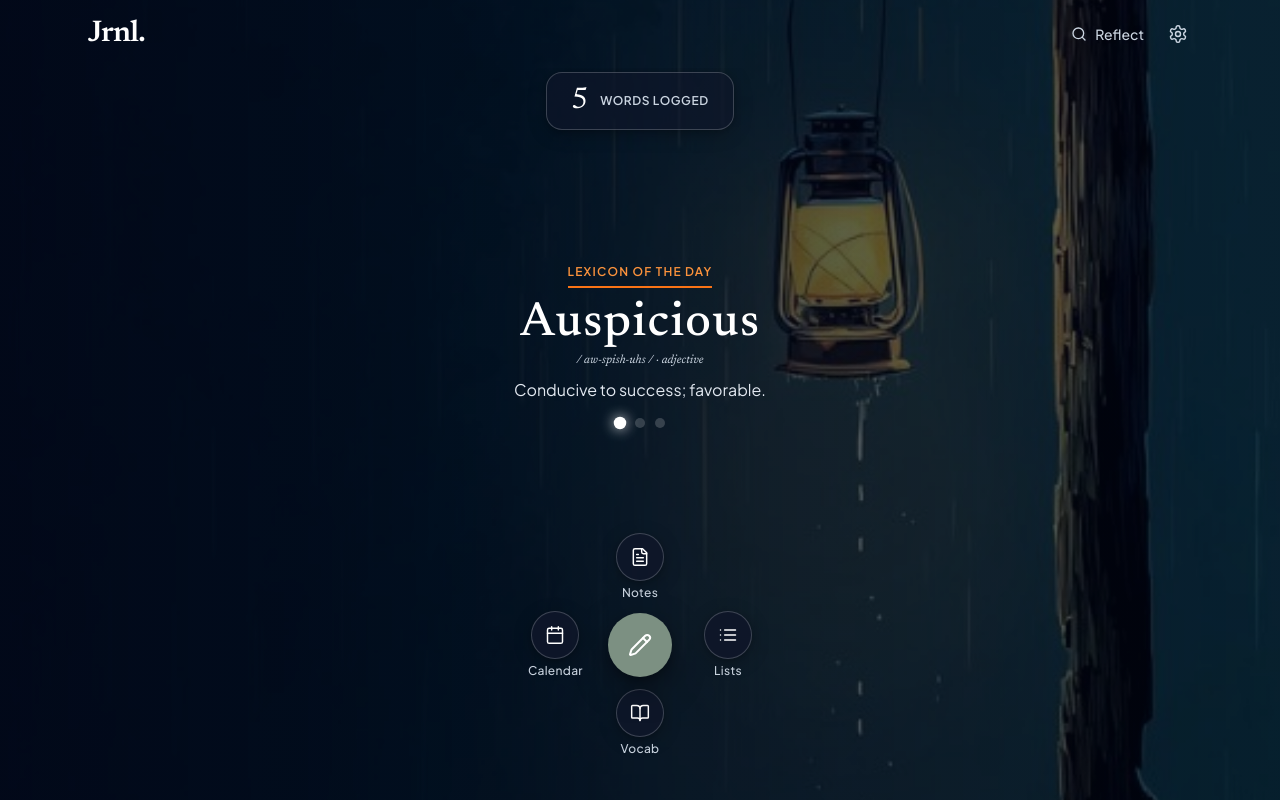
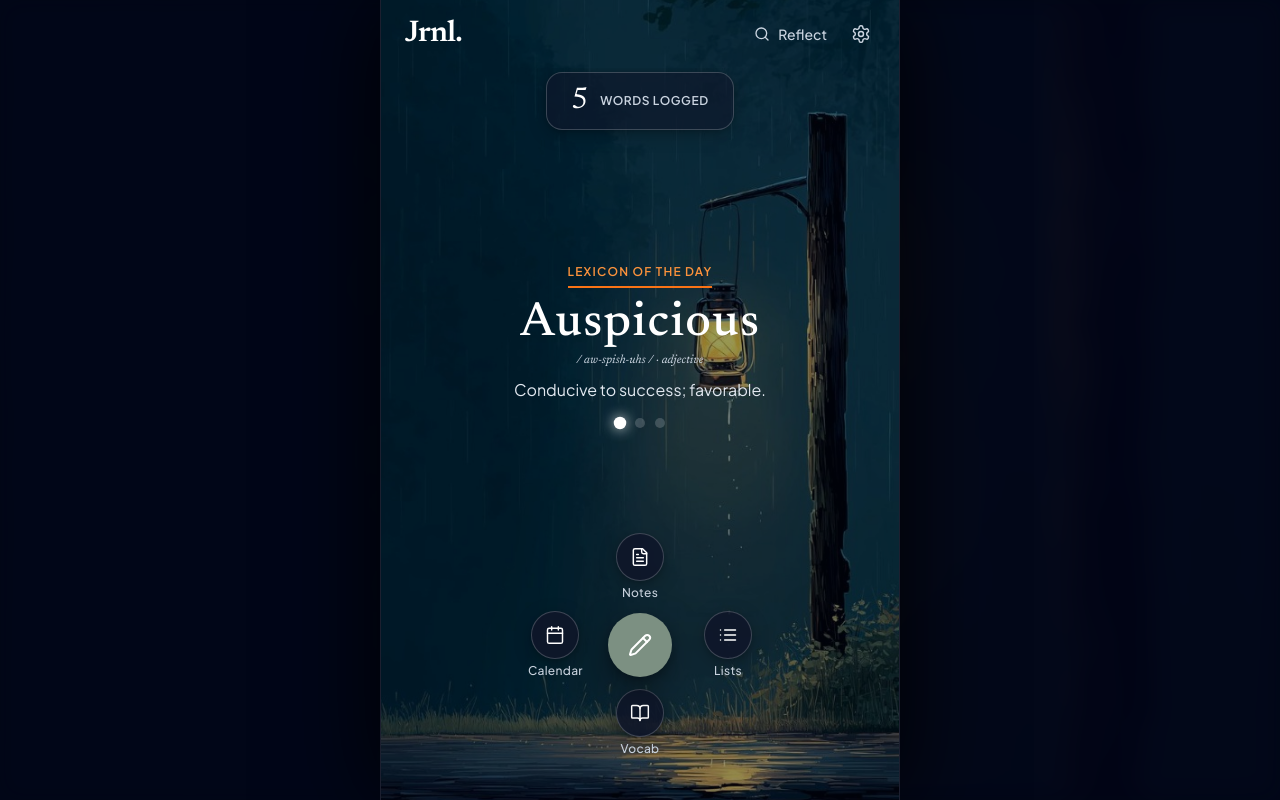
Before and after one commit to r-sushanth08/project_Note, a React (Vite) app: page / in a window 1280 px wide. Built offline with nearby package versions, Linux system fonts and the light colour scheme.

Commit message:
Implement Solution 1: Centered App Canvas Frame for 100% pixel-perfect background and layout consistency across all devices

```diff
--- a/src/App.tsx
+++ b/src/App.tsx
@@ -67,15 +67,24 @@ const AppContainer: React.FC = () => {
     : currentView;
 
   return (
-    <div className="relative min-h-[100dvh] h-[100dvh] text-slate-100 font-sans flex flex-col antialiased overflow-hidden">
-      {/* Full-screen Background Image with Responsive Positioning & Gradient Overlay */}
+    <div className="relative min-h-[100dvh] h-[100dvh] bg-slate-950 text-slate-100 font-sans flex items-center justify-center antialiased overflow-hidden select-none">
+      {/* Desktop Outer Ambient Blur Background Overlay */}
       <div
-        className="fixed inset-0 bg-no-repeat bg-cover bg-center md:bg-[position:right_15%_center] z-0 transition-all duration-500"
+        className="fixed inset-0 bg-no-repeat bg-cover bg-center blur-md opacity-30 pointer-events-none z-0"
         style={{ backgroundImage: "url('/bg.jpg')" }}
       />
-      <div className="fixed inset-0 bg-slate-950/40 md:bg-gradient-to-r md:from-slate-950/85 md:via-slate-950/50 md:to-slate-950/20 backdrop-blur-[0.5px] z-0 pointer-events-none" />
+      <div className="fixed inset-0 bg-slate-950/80 pointer-events-none z-0" />
 
-      {/* Content Container */}
+      {/* Centered Mobile/Tablet App Canvas Frame (100% Identical Layout Across All Screens) */}
+      <div className="relative w-full max-w-[480px] sm:max-w-[520px] h-[100dvh] bg-slate-950 shadow-[0_0_90px_rgba(0,0,0,0.9)] border-x border-white/10 z-10 flex flex-col overflow-hidden">
+        {/* Full-screen Background Image inside App Canvas Frame */}
+        <div
+          className="absolute inset-0 bg-no-repeat bg-cover bg-center z-0"
+          style={{ backgroundImage: "url('/bg.jpg')" }}
+        />
+        <div className="absolute inset-0 bg-slate-950/40 backdrop-blur-[0.5px] z-0 pointer-events-none" />
+
+        {/* Content Container inside Canvas Frame */}
         <div className="relative z-10 flex flex-col h-full overflow-hidden">
           <Header />
           <main className="flex-1 w-full flex flex-col min-h-0 overflow-hidden">
@@ -87,6 +96,7 @@ const AppContainer: React.FC = () => {
 
         {/* Floating Radial Capture Control present on all non-home views per UX.md */}
         {currentView !== 'home' && !selectedEntry && <RadialControl isHomeCentered={false} />}
+      </div>
     </div>
   );
 };
```
Lines whose indentation alone changed are shown as unchanged.
